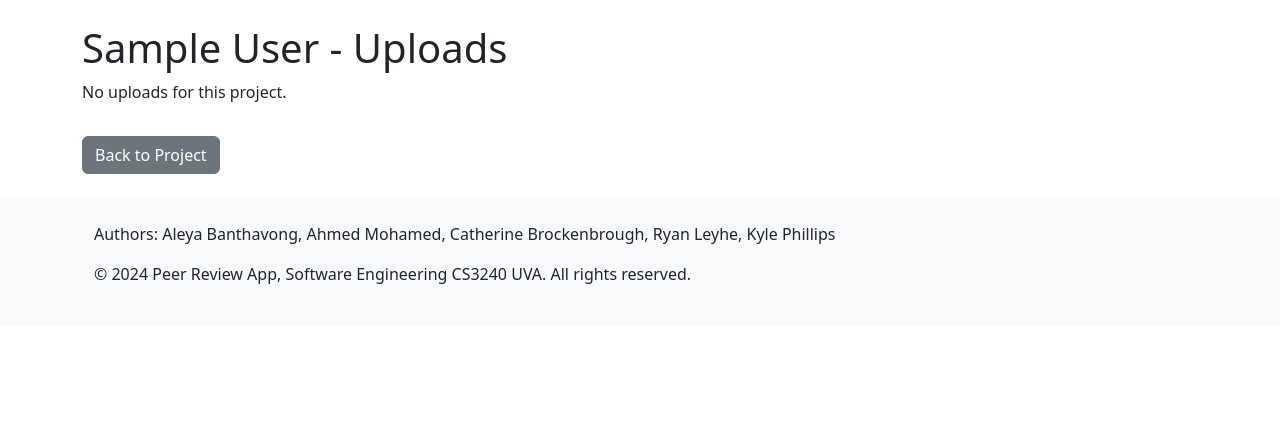
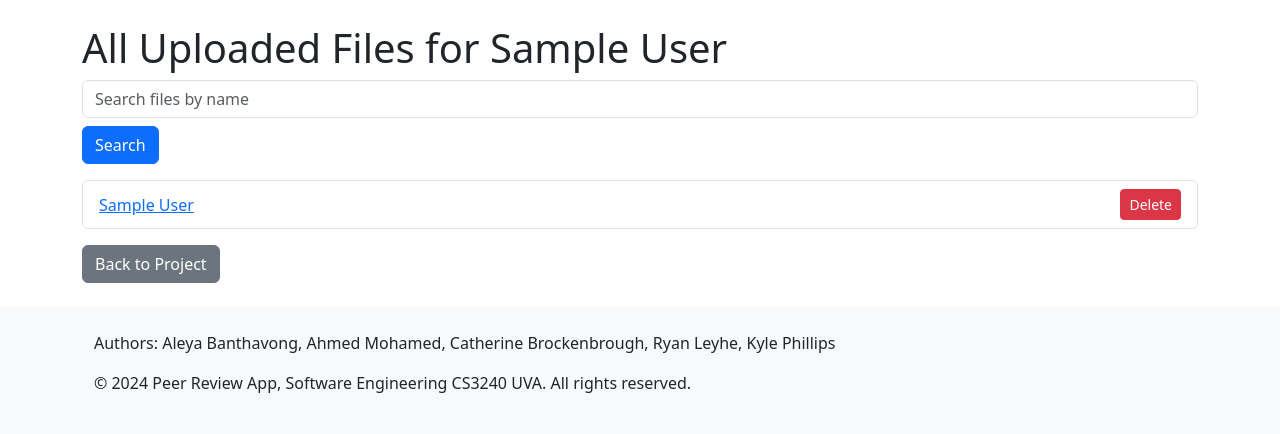
Before and after one commit to AhmedMoee/PeerReview, a Django app: a page that uses users/templates/project_uploads.html in a window 1280 px wide. Shown: the part 57-491 px from the top of the page. Run offline with Django 5.2, Linux system fonts and the light colour scheme; a user stored in the database is signed in; tables that the repository leaves empty hold one stand-in row (values such as "Sample post"); data that the repository does not hold is empty.

Commit message:
can search project list based on upload name and keywords

```diff
--- a/mysite/settings.py
+++ b/mysite/settings.py
@@ -45,6 +45,7 @@ INSTALLED_APPS = [
     'allauth.socialaccount',
     'allauth.socialaccount.providers.google',
     'django_bootstrap5',
+    'storages'
 ]
 
 SOCIALACCOUNT_PROVIDERS = {
--- a/mysite/urls.py
+++ b/mysite/urls.py
@@ -16,13 +16,10 @@ Including another URLconf
 """
 from django.contrib import admin
 from django.urls import include, path
-from users.views import upload_list, upload_file
 
 urlpatterns = [
     path('admin/', admin.site.urls),
     # path('', include('googleauthentication.urls')),
     path('accounts/', include('allauth.urls')),
     path('', include('users.urls')),
-    path('uploads/all/', upload_list, name='upload_list'),
-    path('upload/', upload_file, name='upload_file'),
     ]
--- a/users/templates/project_uploads.html
+++ b/users/templates/project_uploads.html
@@ -1,34 +1,31 @@
 {% extends "base.html" %}
 
 {% block content %}
-<h1>{{ project.name }} - Uploads</h1>
+    <h1>All Uploaded Files for {{ project.name }}</h1>
 
-{% if files %}
+    <!-- Search Form -->
+    <form method="get" class="mb-3">
+        <input type="text" name="search" value="{{ search_query }}" placeholder="Search files by name" class="form-control" />
+        <button type="submit" class="btn btn-primary mt-2">Search</button>
+    </form>
+
+    <!-- File List -->
     <ul class="list-group">
         {% for file in files %}
             <li class="list-group-item d-flex justify-content-between align-items-center">
-        {{ file.name }}
-
-        <div>
-            <!--view button to open up files-->
-            <a href="{% url 'view_file' project.name project.id file.name %}" class="btn btn-outline-primary">View</a>
-
-            <a href="{{ file.url }}" download class="btn btn-outline-info">Download</a>
-
+                <!-- Adjust file link and name -->
+                <a href="{% url 'view_file' project.name project.id file.id %}">{{ file.name }}</a>
                 {% if is_owner_or_admin %}
-            <form action="{% url 'delete_file' project.name project.id file.name %}" method="post"
-                class="d-inline-block">
+                    <form action="{% url 'delete_file' project.name project.id file.id %}" method="post" class="d-inline-block">
                         {% csrf_token %}
-                <button type="submit" class="btn btn-danger">Delete</button>
+                        <button type="submit" class="btn btn-danger btn-sm">Delete</button>
                     </form>
                 {% endif %}
-        </div>
             </li>
+        {% empty %}
+            <li class="list-group-item">No files uploaded.</li>
         {% endfor %}
     </ul>
-{% else %}
-<p>No uploads for this project.</p>
-{% endif %}
 
     <a href="{% url 'project_view' project.name project.id %}" class="btn btn-secondary mt-3">Back to Project</a>
 {% endblock %}
--- a/users/urls.py
+++ b/users/urls.py
@@ -15,10 +15,9 @@ urlpatterns = [
     path('projects/<str:project_name>/<int:id>/', views.view_project, name='project_view'),
     path('projects/<str:project_name>/<int:id>/uploads/', views.project_uploads, name='project_uploads'),
     path('projects/<str:project_name>/<int:id>/delete/', views.delete_project, name='delete_project'),
-    path('projects/<str:project_name>/<int:id>/delete-file/<str:file_name>/', views.delete_file, name='delete_file'),
+    path('projects/<str:project_name>/<int:id>/delete-file/<int:file_id>/', views.delete_file, name='delete_file'),
     path('create-message/<int:project_id>/<int:user_id>/', views.create_message, name='create_message'),
     path('load-messages/<int:project_id>/', views.load_messages, name='load_messages'),
-
-    path('projects/<str:project_name>/<int:id>/view/<str:file_name>/', views.view_file, name='view_file'),
+    path('projects/<str:project_name>/<int:id>/view/<int:file_id>/', views.view_file, name='view_file'),
     path('project/<str:project_name>/<int:project_id>/leave/', views.leave_project, name='leave_project'),
 ]
--- a/users/views.py
+++ b/users/views.py
@@ -53,50 +53,55 @@ def common_dashboard(request):
 
     return render(request, 'common_dashboard.html', {'form': form})
 
-def upload_list(request):
-    s3 = boto3.client('s3', region_name=AWS_S3_REGION_NAME)
-    bucket_name = AWS_STORAGE_BUCKET_NAME
-    prefix = 'uploads/'
+# def upload_list(request):
+#     s3 = boto3.client('s3', region_name=AWS_S3_REGION_NAME)
+#     bucket_name = AWS_STORAGE_BUCKET_NAME
+#     prefix = 'uploads/'
 
-    try:
-        response = s3.list_objects_v2(Bucket=bucket_name, Prefix=prefix)
-        files = response.get('Contents', [])
-        file_list = [{'name': file['Key'], 'url': f'https://{bucket_name}.s3.amazonaws.com/{file["Key"]}'} for file in files]
-    except Exception as e:
-        print(f'Error fetching files: {e}')
-        file_list = []
+#     try:
+#         response = s3.list_objects_v2(Bucket=bucket_name, Prefix=prefix)
+#         files = response.get('Contents', [])
+#         file_list = [{'name': file['Key'], 'url': f'https://{bucket_name}.s3.amazonaws.com/{file["Key"]}'} for file in files]
+#     except Exception as e:
+#         print(f'Error fetching files: {e}')
+#         file_list = []
 
-    return render(request, 'upload_list.html', {'files': file_list})
+#     return render(request, 'upload_list.html', {'files': file_list})
 
-def upload_file(request):
-    if request.method == 'POST':
-        form = FileUploadForm(request.POST, request.FILES)
-        if form.is_valid():
+# def upload_file(request):
+#     if request.method == 'POST':
+#         form = FileUploadForm(request.POST, request.FILES)
+#         if form.is_valid():
+#             uploaded_file = request.FILES['file']
 
-            upload_instance = form.save(commit=False)  # Create an instance but don't save yet (wait for form to successfully upload)
+#             # Ensure the file object stays open during the upload
+#             uploaded_file.open('rb')  # Open the file explicitly in binary mode
 
-            uploaded_file = request.FILES['file']
-            s3 = boto3.client('s3')
+#             s3 = boto3.client('s3')
+#             try:
+#                 print(f'Uploading {uploaded_file.name} to S3...')
+#                 s3.upload_fileobj(
+#                     uploaded_file,  # Upload the file object
+#                     AWS_STORAGE_BUCKET_NAME,
+#                     f'uploads/{uploaded_file.name}'
+#                 )
+#                 print('Upload successful!')
 
-            try:
-                print(f'Uploading {uploaded_file.name} to S3...')
-                s3.upload_fileobj(
-                    uploaded_file,
-                    AWS_STORAGE_BUCKET_NAME,
-                    f'uploads/{uploaded_file.name}'
-                )
-                print('Upload successful!')
+#                 # Save the uploaded file metadata to the database
+#                 upload_instance = form.save(commit=False)
+#                 upload_instance.file = uploaded_file
+#                 upload_instance.save()
 
-                # Save the instance to the database
-                upload_instance.file = uploaded_file
-                upload_instance.save()
+#                 return redirect('upload_list')
+#             except Exception as e:
+#                 print(f'Error uploading file: {e}')
+#             finally:
+#                 uploaded_file.close()  # Ensure file is closed after upload
+#     else:
+#         form = FileUploadForm()
 
-                return redirect('upload_list')
-            except Exception as e:
-                print(f'Error uploading file: {e}')
-    else:
-        form = FileUploadForm()
-    return render(request, 'project_view.html', {'form': form})
+#     return render(request, 'project_view.html', {'form': form})
+
 
 @login_required
 def create_project(request):
@@ -116,6 +121,7 @@ def create_project(request):
 
 from django.shortcuts import render
 from .models import Project
+from django.db.models import Q
 
 def project_list(request):
     projects = Project.objects.all()
@@ -145,7 +151,6 @@ def project_list(request):
         'is_pma_admin': is_pma_admin,
         'project_permissions': project_permissions
     })
-
 
 def request_to_join(request, project_id):
     project = get_object_or_404(Project, id=project_id)
@@ -229,31 +234,19 @@ def leave_project(request, project_id, project_name):
 
 def project_uploads(request, project_name, id):
     project = get_object_or_404(Project, id=id)
-    s3 = boto3.client('s3', region_name=AWS_S3_REGION_NAME)
-    bucket_name = AWS_STORAGE_BUCKET_NAME
-    prefix = f'{project_name}/'
 
-    try:
-        response = s3.list_objects_v2(Bucket=bucket_name, Prefix=prefix)
-        files = response.get('Contents', [])
+    search_query = request.GET.get('search', '')  # Get search query from the URL
 
-        file_list = []
-        for file in files:
-            file_key = file['Key']
-            if f"{project.name.lower()}/" in file_key.lower():
-                file_list.append({
-                    'name': file_key.split('/')[-1],
-                    'url': f'https://{bucket_name}.s3.amazonaws.com/{file_key}'
-                })
-    except Exception as e:
-        print(f'Error fetching files: {e}')
-        file_list = []
+    # Filter uploads associated with the project and search query
+    uploads = Upload.objects.filter(project=project)
+    if search_query:
+        uploads = uploads.filter(Q(name__icontains=search_query) | Q(keywords__icontains=search_query))
 
     is_owner_or_admin = (project.owner == request.user or request.user.groups.filter(name='PMA Administrators').exists())
 
     context = {
         'project': project,
-        'files': file_list,
+        'files': uploads,
         'is_owner_or_admin': is_owner_or_admin,
     }
 
@@ -266,7 +259,6 @@ def view_project(request, project_name, id):
         return redirect('project_list')
 
     is_pma_admin = request.user.groups.filter(name='PMA Administrators').exists()
-
 
     if request.method == 'POST':
         form = FileUploadForm(request.POST, request.FILES)
@@ -282,6 +274,13 @@ def view_project(request, project_name, id):
                     f'{project_name}/{uploaded_file.name}'
                 )
                 print('Upload successful!')
+
+                # Save metadata to the database
+                new_upload = form.save(commit=False)
+                new_upload.project = project
+                new_upload.file = uploaded_file.name
+                new_upload.save()
+
                 return redirect('project_uploads', project_name=project.name, id=project.id)
             except Exception as e:
                 print(f'Error uploading file: {e}')
@@ -309,18 +308,27 @@ def delete_project(request, project_name, id):
         messages.error(request, f"You don't have permission to delete {project_name}.")
         return redirect('project_view', project_name=project.name, id=project.id)
 
-def delete_file(request, project_name, id, file_name):
+def delete_file(request, project_name, id, file_id):
     project = get_object_or_404(Project, id=id, name=project_name)
+    file_obj = get_object_or_404(Upload, id=file_id, project=project)
 
+    # Check if the user has permissions to delete the file
     if project.owner == request.user or request.user.groups.filter(name='PMA Administrators').exists():
         s3 = boto3.client('s3', region_name=AWS_S3_REGION_NAME)
         bucket_name = AWS_STORAGE_BUCKET_NAME
-        file_key = f"{project_name}/{file_name}"
+
+        # Construct the correct S3 file key using the file metadata
+        file_key = f"{project_name}/{file_obj.file}"
 
         try:
             # Delete the file from S3
-            s3.delete_object(Bucket=bucket_name, Key=file_key)
-            messages.success(request, f"File '{file_name}' has been deleted.")
+            response = s3.delete_object(Bucket=bucket_name, Key=file_key)
+            print(f"S3 deletion response: {response}")
+
+            # Delete the file's metadata from the database
+            file_obj.delete()
+
+            messages.success(request, f"File '{file_obj.name}' has been deleted.")
         except Exception as e:
             print(f"Error deleting file: {e}")
             messages.error(request, "An error occurred while trying to delete the file.")
@@ -393,36 +401,37 @@ def load_messages(request, project_id):
 
 import mimetypes # https://docs.python.org/3/library/mimetypes.html
 
-def view_file(request, project_name, id, file_name):
-    # get the project based on the project name and ID
+def view_file(request, project_name, id, file_id):
+    # Get the project based on the project name and ID
     project = get_object_or_404(Project, id=id, name=project_name)
 
+    # Check user permissions
     is_project_owner = project.owner == request.user
     is_pma_admin = request.user.groups.filter(name='PMA Administrators').exists()
-    if request.user in project.members.all():
-        is_project_member = request.user
+    is_project_member = request.user in project.members.all()
 
-    # check if the user is the project owner or PMA Administrator or a member of the project
+    # Get file metadata from the database using file_id
+    upload = get_object_or_404(Upload, id=file_id, project=project)
+
+    # Ensure the user is allowed to view the file
     if is_project_owner or is_pma_admin or is_project_member:
-        # fetch file from AWS S3
+        # Fetch file from AWS S3
         s3 = boto3.client('s3', region_name=AWS_S3_REGION_NAME)
         bucket_name = AWS_STORAGE_BUCKET_NAME
-        file_key = f"{project_name}/{file_name}"
 
-        # determine the media type of the file, return type is (type, encoding), ignore encoding
-        mime_type, _ = mimetypes.guess_type(file_name)
+        # Determine the S3 file key from the file_obj's path
+        file_key = f"{project_name}/{upload.file}"
 
-        # need to accept .txt, .pdf, .jpg, and other types if desired
-
-        # generate the file's presigned URL for viewing, with correct media type
-        # https://boto3.amazonaws.com/v1/documentation/api/latest/guide/s3-presigned-urls.html
-        # https://boto3.amazonaws.com/v1/documentation/api/latest/reference/services/s3/client/generate_presigned_url.html
-        # https://boto3.amazonaws.com/v1/documentation/api/latest/reference/services/s3/client/get_object.html
+        # Determine the media type of the file
+        mime_type, _ = mimetypes.guess_type(file_key)
+        print(f'MIME type detected: {mime_type}')
 
         if mime_type not in ['image/jpeg', 'text/plain', 'application/pdf']:
             disposition_type = 'attachment'  # to download the file
         else:
             disposition_type = 'inline'  # to display the file
+
+        print(disposition_type)
 
         file_url = s3.generate_presigned_url(
             'get_object',
@@ -437,13 +446,18 @@ def view_file(request, project_name, id, file_name):
         )
 
         context = {
-            'file_name': file_name,
+            'upload_name': upload.name,
+            'upload_file': upload.file,
             'file_url': file_url,
+            'upload_description': upload.description,
+            'upload_keywords': upload.keywords,
+            'uploaded_at': upload.uploaded_at,
             'project': project,
         }
+
         return render(request, 'view_file.html', context)
 
     else:
-        # if user doesn't have permission, show an error message
+        # If user doesn't have permission, show an error message
         messages.error(request, "You don't have permission to view this file.")
         return redirect('project_view', project_name=project.name, id=project.id)
```
Also changed, not shown: users/templates/upload_list.html (+11 -29 lines), users/templates/view_file.html (+13 -6 lines), users/migrations/0006_upload_description_upload_keywords.py (added). Lines whose indentation alone changed are shown as unchanged.
